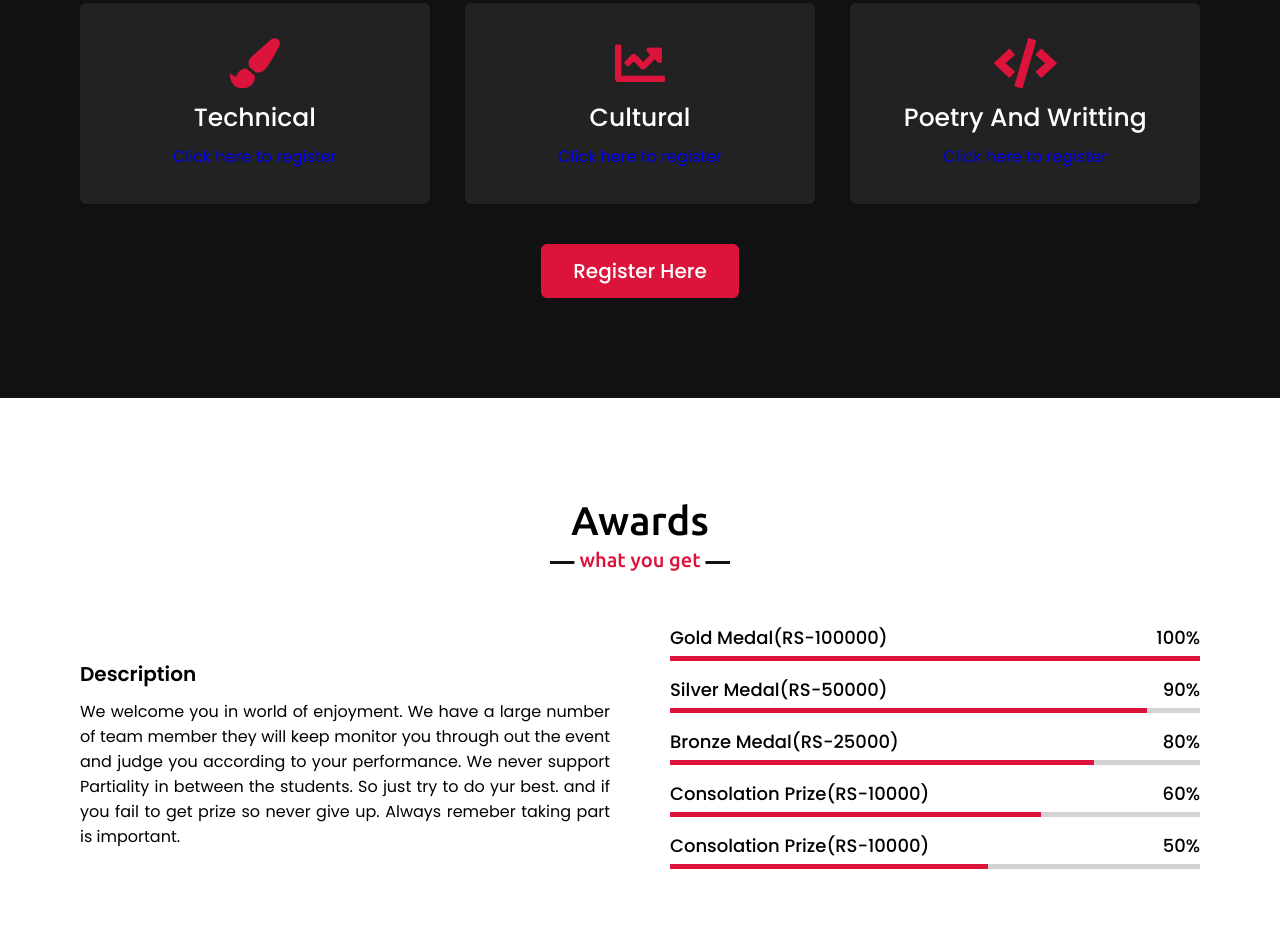
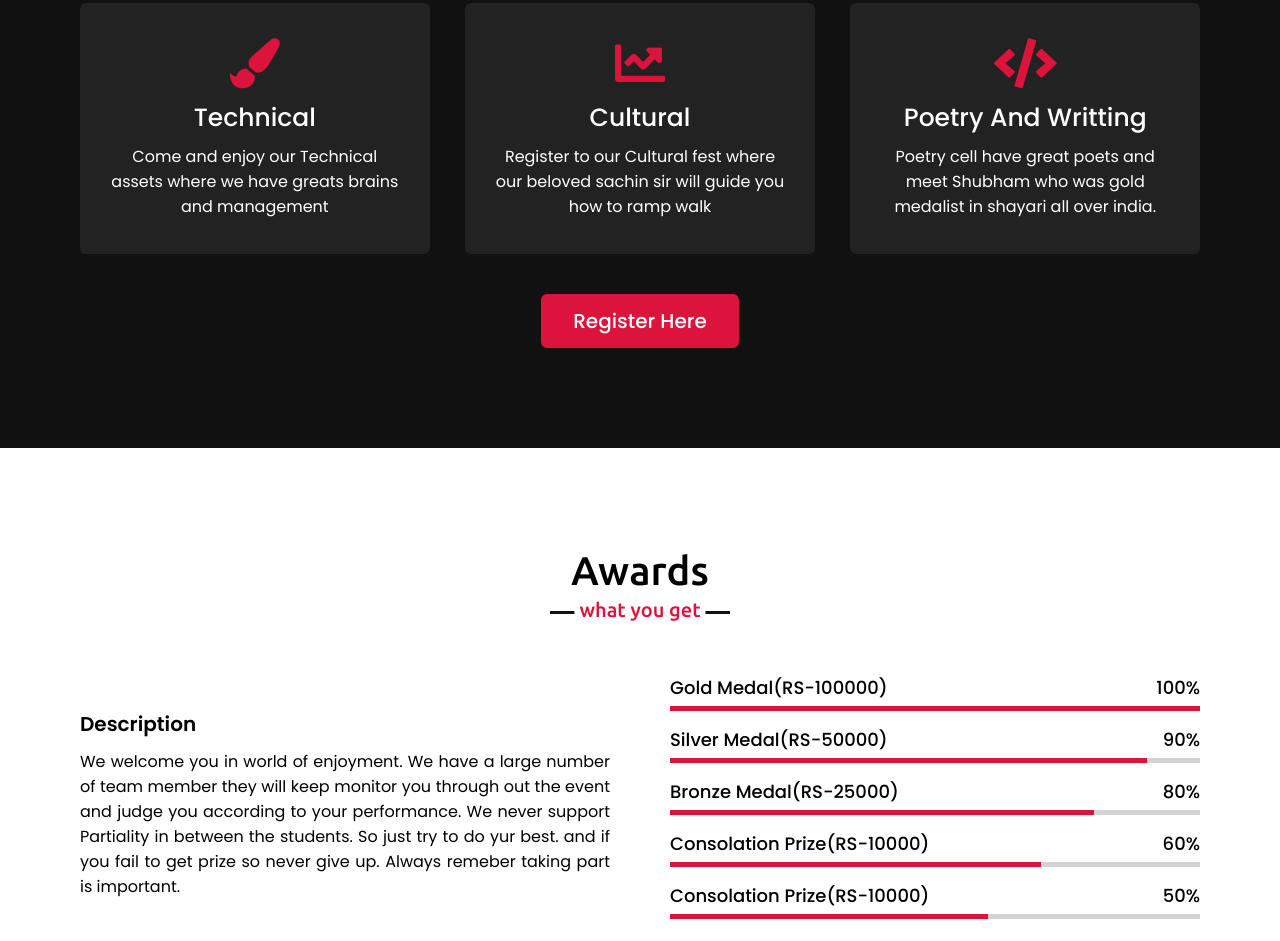
Before and after one commit to Prasann-Pandey/final-project, a plain HTML site: page index.html in a window 1280 px wide. Shown: the part 1756-2697 px from the top of the page. Drawn offline with nearby package versions, Linux system fonts and the light colour scheme.

Commit message:
removed unwanted decoration

```diff
--- a/index.html
+++ b/index.html
@@ -84,21 +84,26 @@
                     <div class="box">
                         <i class="fas fa-paint-brush"></i>
                         <div class="text">Technical</div>
-                        <a href="https://forms.gle/kEnJFafxYa4i9MrM8" target="_blank">Click here to register</a>
+                        <p>Come and enjoy our Technical assets where we have greats brains and management</p>
+                        <!-- <a href="https://forms.gle/kEnJFafxYa4i9MrM8" target="_blank">Click here to register</a> -->
                     </div>
                 </div>
                 <div class="card">
                     <div class="box">
                         <i class="fas fa-chart-line"></i>
                         <div class="text">Cultural</div>
-                        <a href="https://forms.gle/6Ka17aissy9HVizJ6" target="_blank">Click here to register</a>
+                        <!-- <a href="https://forms.gle/6Ka17aissy9HVizJ6" target="_blank">Click here to register</a> -->
+                        <p>Register to our Cultural fest where our beloved sachin sir will guide you how to ramp walk
+                        </p>
                     </div>
                 </div>
                 <div class="card">
                     <div class="box">
                         <i class="fas fa-code"></i>
                         <div class="text">Poetry And Writting</div>
-                        <a href="https://forms.gle/EuQdAiXepjT2t9xy8" target="_blank">Click here to register</a>
+                        <!-- <a href="https://forms.gle/EuQdAiXepjT2t9xy8" target="_blank">Click here to register</a> -->
+                        <p>Poetry cell have great poets and meet Shubham who was gold medalist in
+                            shayari all over india.</p>
                     </div>
                 </div>
             </div>
--- a/style.css
+++ b/style.css
@@ -573,6 +573,7 @@ footer span a:hover{
     .menu-btn{
         display: block;
         z-index: 999;
+        color: #fff;
     }
     .menu-btn i.active:before{
         content: "\f00d";
```
